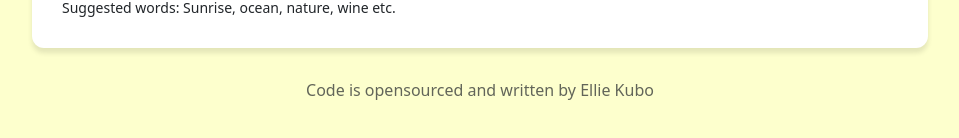
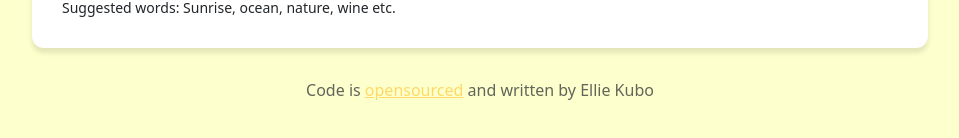
Before and after one commit to Ellie575/react-dictionary-app-reimagined, a React (Create React App) app in the folder my-app/: page / in a window 1280 px wide. Shown: the part 214-352 px from the top of the page, without its empty margins (160-1119 px from the left). Built offline with nearby package versions, Linux system fonts and the light colour scheme.

Commit message:
Added github link to footer

```diff
--- a/my-app/src/App.js
+++ b/my-app/src/App.js
@@ -9,7 +9,17 @@ function App() {
         <main>
           <Dictionary />
         </main>
-        <footer>Code is opensourced and written by Ellie Kubo</footer>
+        <footer>
+          Code is{" "}
+          <a
+            href="https://github.com/Ellie575/react-dictionary-app-reimagined"
+            target="_blank"
+            rel="noreferrer"
+          >
+            opensourced
+          </a>{" "}
+          and written by Ellie Kubo
+        </footer>
       </div>
     </div>
   );
--- a/my-app/src/Photos.js
+++ b/my-app/src/Photos.js
@@ -3,7 +3,6 @@ import "./Photos.css";
 
 export default function Photos(props) {
   if (props.photos) {
-    console.log(props.photos);
     return (
       <section className="Photos">
         <div className="row">
```
